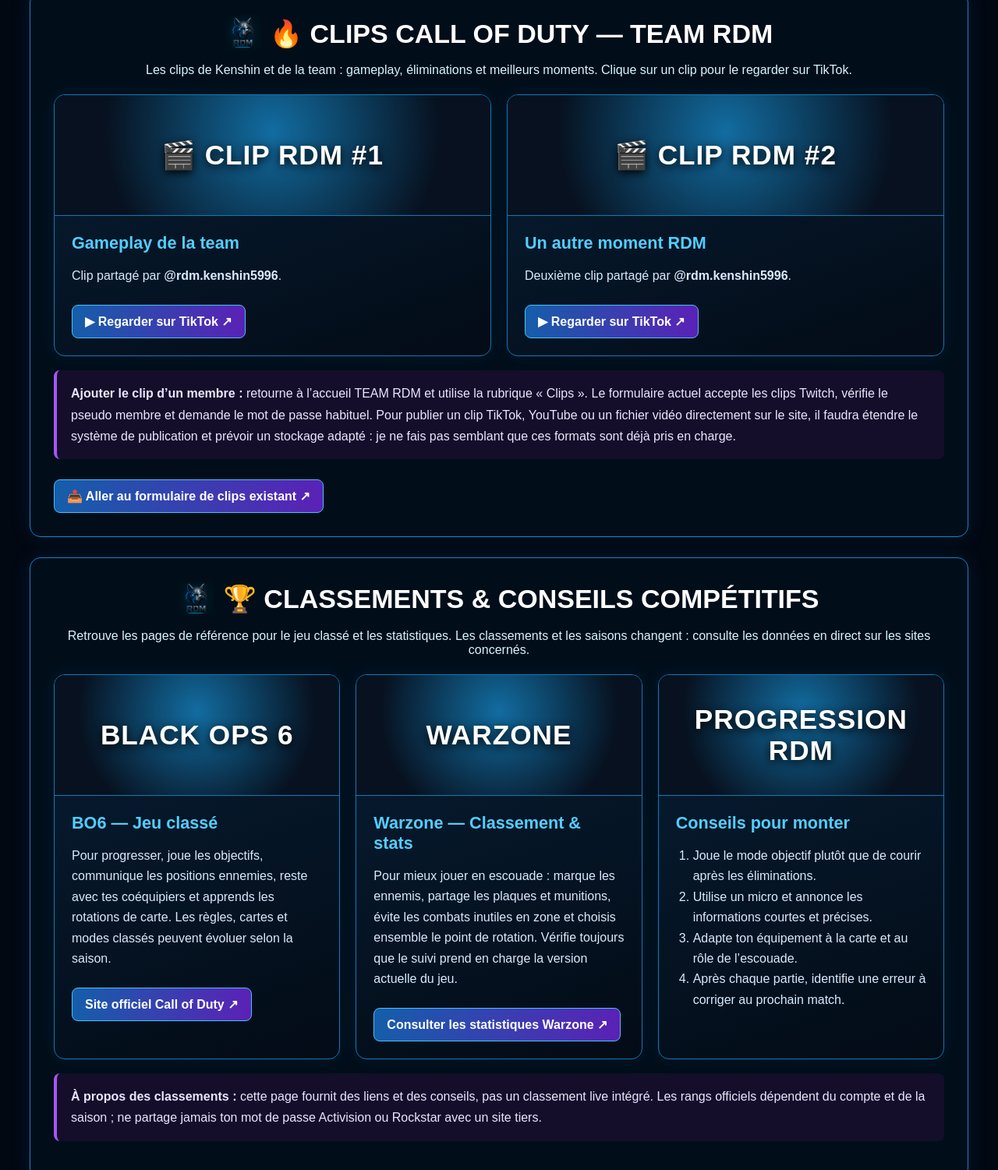
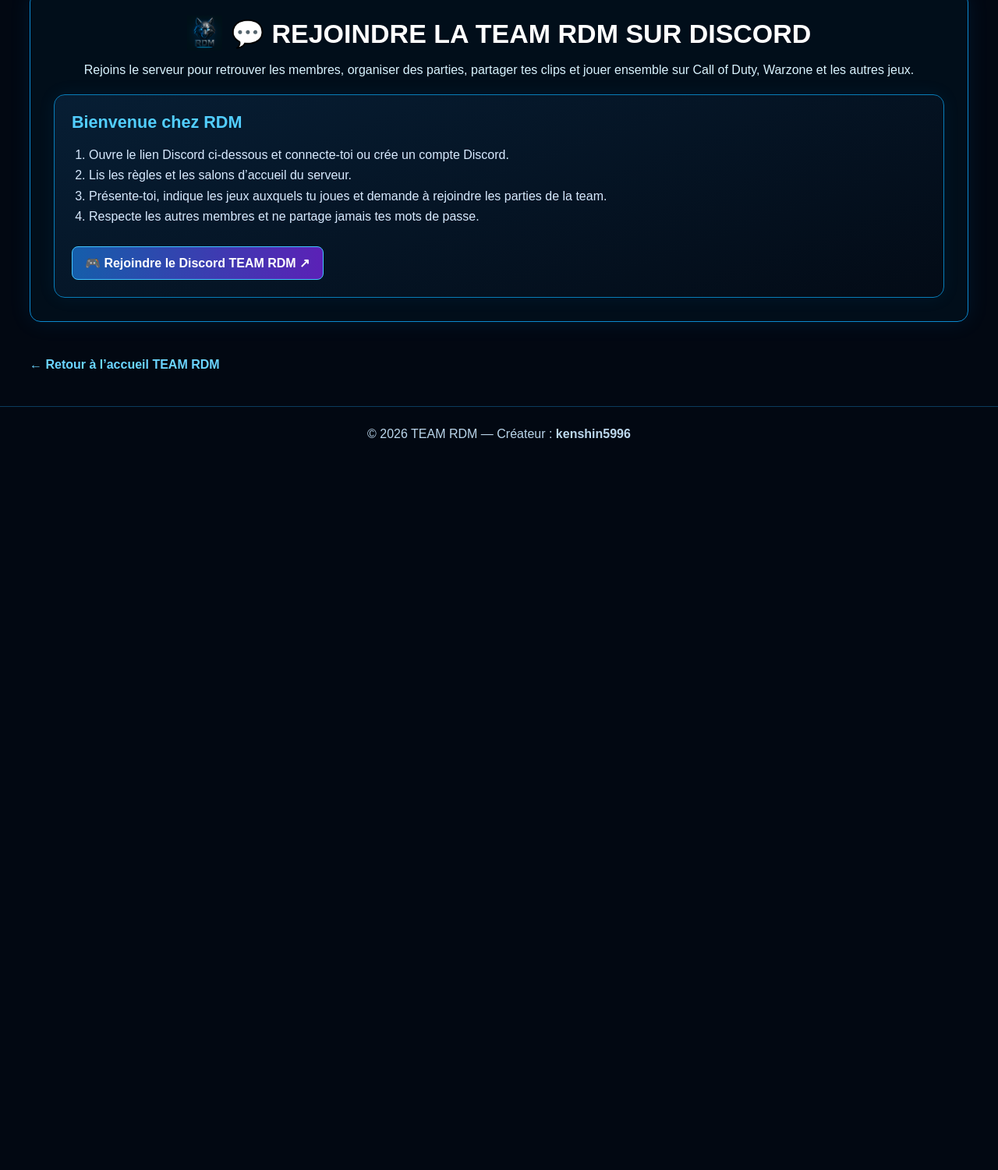
Before and after one commit to kenshin5996/team-rdm.github.io, a website: page jeux.html in a window 1280 px wide. Shown: the part 2782-4283 px from the top of the page at 78% size. After the commit the page ends 3374 px from the top, so only its background shows below. Drawn offline with Linux system fonts and the light colour scheme.

Commit message:
Add files via upload

```diff
--- a/jeux.html
+++ b/jeux.html
@@ -101,68 +101,7 @@
       </div>
     </section>
 
-    <section class="panel" id="clips-rdm">
-      <div class="sectionTitle"><img src="assets/wolf-logo.png" alt=""><h2>🔥 Clips Call of Duty — TEAM RDM</h2></div>
-      <p class="sectionSub">Les clips de Kenshin et de la team : gameplay, éliminations et meilleurs moments. Clique sur un clip pour le regarder sur TikTok.</p>
-      <div class="gameGrid">
-        <article class="gameCard">
-          <div class="gameArt"><strong>🎬 CLIP RDM #1</strong></div>
-          <div class="gameBody">
-            <h2>Gameplay de la team</h2>
-            <p>Clip partagé par <b>@rdm.kenshin5996</b>.</p>
-            <a class="guideLink" href="https://www.tiktok.com/@rdm.kenshin5996/video/7699182979574271254" target="_blank" rel="noopener noreferrer">▶ Regarder sur TikTok ↗</a>
-          </div>
-        </article>
-        <article class="gameCard">
-          <div class="gameArt"><strong>🎬 CLIP RDM #2</strong></div>
-          <div class="gameBody">
-            <h2>Un autre moment RDM</h2>
-            <p>Deuxième clip partagé par <b>@rdm.kenshin5996</b>.</p>
-            <a class="guideLink" href="https://www.tiktok.com/@rdm.kenshin5996/video/7699182884980198679" target="_blank" rel="noopener noreferrer">▶ Regarder sur TikTok ↗</a>
-          </div>
-        </article>
-      </div>
-      <div class="guideNotice"><b>Ajouter le clip d’un membre :</b> retourne à l’accueil TEAM RDM et utilise la rubrique « Clips ». Le formulaire actuel accepte les clips Twitch, vérifie le pseudo membre et demande le mot de passe habituel. Pour publier un clip TikTok, YouTube ou un fichier vidéo directement sur le site, il faudra étendre le système de publication et prévoir un stockage adapté : je ne fais pas semblant que ces formats sont déjà pris en charge.</div>
-      <a class="guideLink" href="index.html#clips">📤 Aller au formulaire de clips existant ↗</a>
-    </section>
-
-    <section class="panel" id="classements-cod">
-      <div class="sectionTitle"><img src="assets/wolf-logo.png" alt=""><h2>🏆 Classements & conseils compétitifs</h2></div>
-      <p class="sectionSub">Retrouve les pages de référence pour le jeu classé et les statistiques. Les classements et les saisons changent : consulte les données en direct sur les sites concernés.</p>
-      <div class="gameGrid">
-        <article class="gameCard">
-          <div class="gameArt"><strong>BLACK OPS 6</strong></div>
-          <div class="gameBody">
-            <h2>BO6 — Jeu classé</h2>
-            <p>Pour progresser, joue les objectifs, communique les positions ennemies, reste avec tes coéquipiers et apprends les rotations de carte. Les règles, cartes et modes classés peuvent évoluer selon la saison.</p>
-            <a class="guideLink" href="https://www.callofduty.com/" target="_blank" rel="noopener noreferrer">Site officiel Call of Duty ↗</a>
-          </div>
-        </article>
-        <article class="gameCard">
-          <div class="gameArt"><strong>WARZONE</strong></div>
-          <div class="gameBody">
-            <h2>Warzone — Classement & stats</h2>
-            <p>Pour mieux jouer en escouade : marque les ennemis, partage les plaques et munitions, évite les combats inutiles en zone et choisis ensemble le point de rotation. Vérifie toujours que le suivi prend en charge la version actuelle du jeu.</p>
-            <a class="guideLink" href="https://cod.tracker.gg/warzone" target="_blank" rel="noopener noreferrer">Consulter les statistiques Warzone ↗</a>
-          </div>
-        </article>
-        <article class="gameCard">
-          <div class="gameArt"><strong>PROGRESSION RDM</strong></div>
-          <div class="gameBody">
-            <h2>Conseils pour monter</h2>
-            <ol>
-              <li>Joue le mode objectif plutôt que de courir après les éliminations.</li>
-              <li>Utilise un micro et annonce les informations courtes et précises.</li>
-              <li>Adapte ton équipement à la carte et au rôle de l’escouade.</li>
-              <li>Après chaque partie, identifie une erreur à corriger au prochain match.</li>
-            </ol>
-          </div>
-        </article>
-      </div>
-      <div class="guideNotice"><b>À propos des classements :</b> cette page fournit des liens et des conseils, pas un classement live intégré. Les rangs officiels dépendent du compte et de la saison ; ne partage jamais ton mot de passe Activision ou Rockstar avec un site tiers.</div>
-    </section>
-
-    <section class="panel" id="discord-rdm">
+            <section class="panel" id="discord-rdm">
       <div class="sectionTitle"><img src="assets/wolf-logo.png" alt=""><h2>💬 Rejoindre la TEAM RDM sur Discord</h2></div>
       <p class="sectionSub">Rejoins le serveur pour retrouver les membres, organiser des parties, partager tes clips et jouer ensemble sur Call of Duty, Warzone et les autres jeux.</p>
       <div class="gameCard">
```
